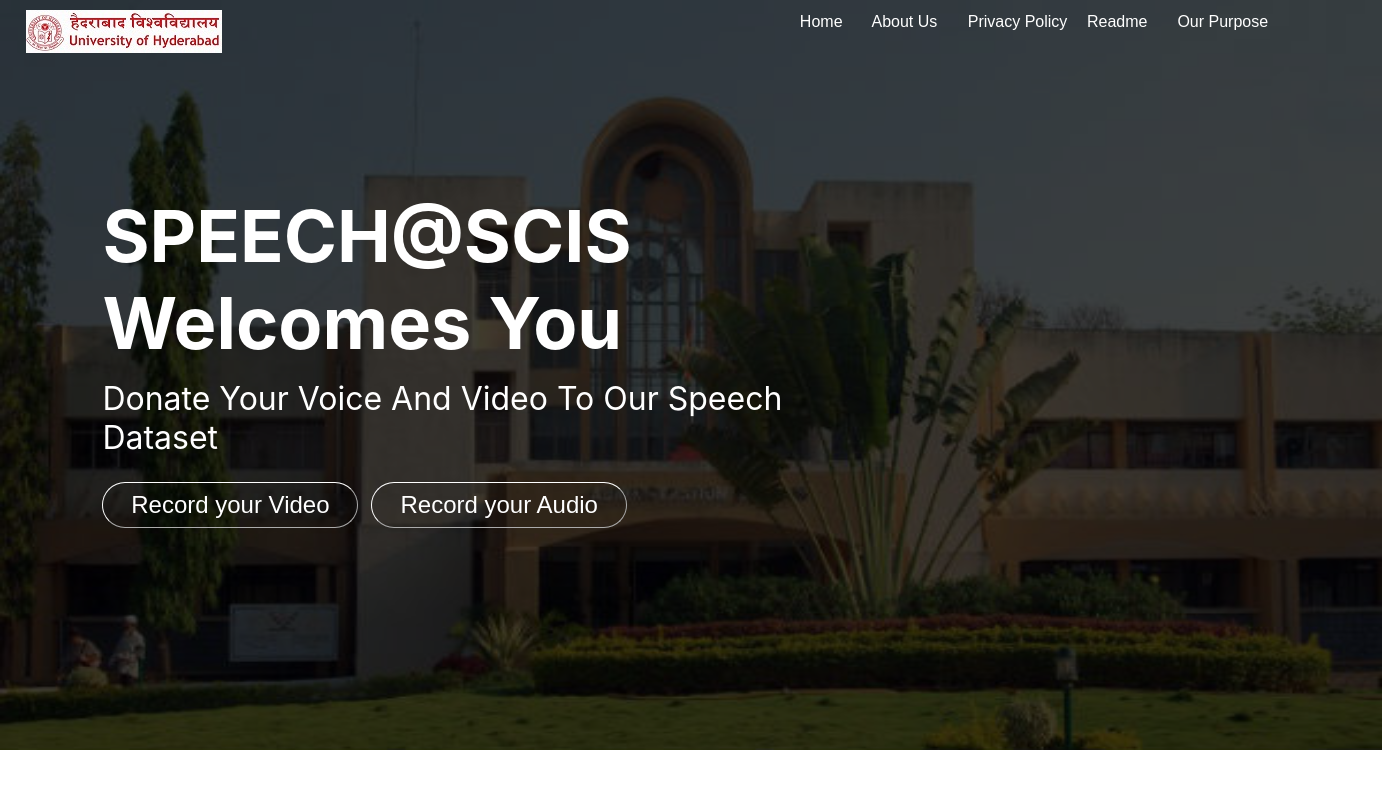
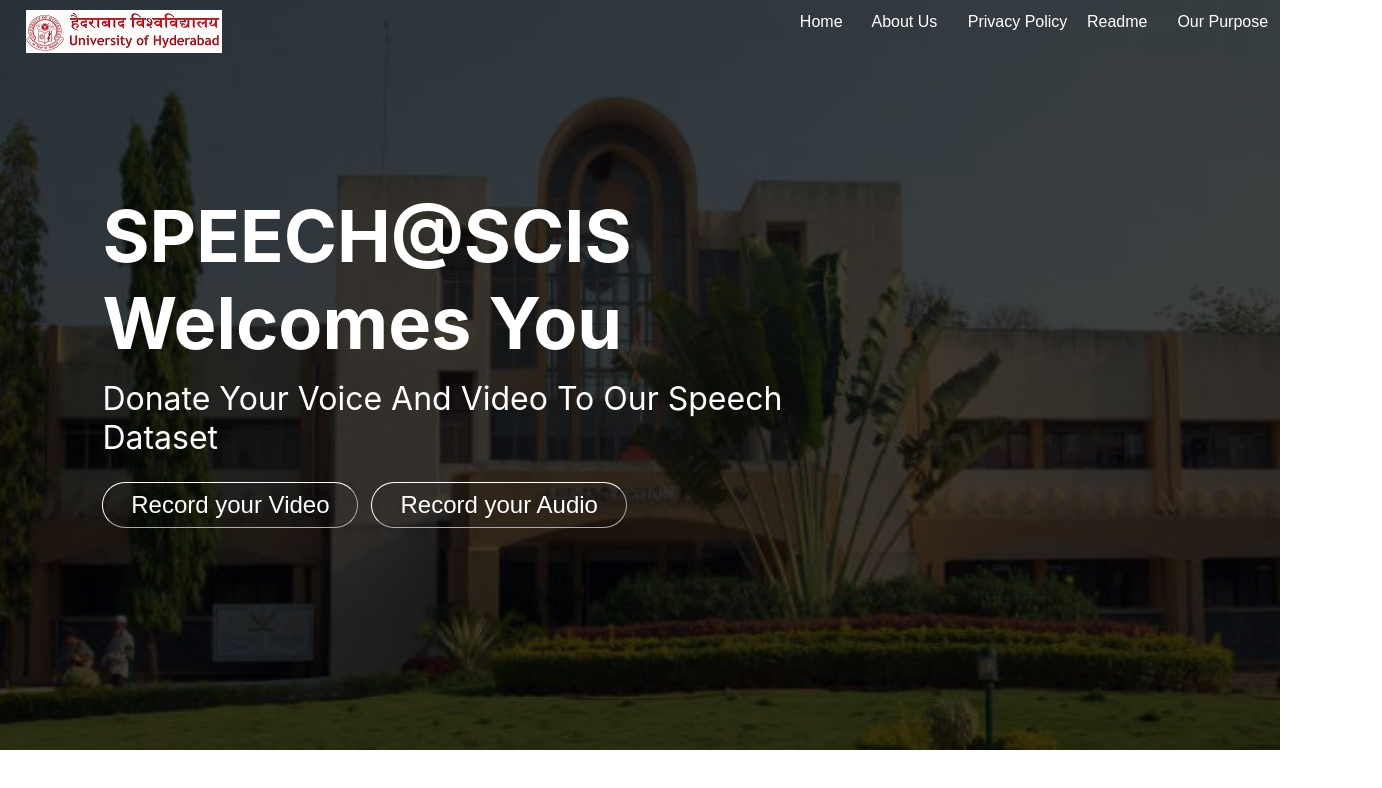
Before and after one commit to Shankhanil/intellispeech-scis, a React (Create React App) app: page / in a window 1280 px wide. Shown: the top 788 px of the page, 1382 px wide, since content can reach past the window. Built offline with nearby package versions, Linux system fonts and the light colour scheme.

Commit message:
Change in the app and routing structure

```diff
--- a/src/App.css
+++ b/src/App.css
@@ -6,3 +6,13 @@ body {
   position: absolute;
   top: 0;
 }
+.main{
+  height: 69.7vh;
+  width: 100%;
+  background-color: blue;
+  background-image:linear-gradient(rgba(0,0,0,0.75),rgba(0,0,0,0.75)), url('./img/04-hyderabaduniversityjpg.jpg');
+  background-size:100% 100%;
+  padding-top: 15%;
+  top: 0;
+  overflow:hidden;
+}
--- a/src/App.js
+++ b/src/App.js
@@ -1,13 +1,14 @@
 import React from 'react';
-import { Route, BrowserRouter as Router } from 'react-router-dom';
+import { Route, Switch, BrowserRouter as Router } from 'react-router-dom';
 
 // styles
 import './App.css';
 
 // assets
 //import logo from './assets/static/logo/uohyd-logo.jpg';
-
-// context
+import AnnotationForm from './components/WelcomePage/AnnotationForm';
+import AudioRecord from './components/AudioRecord/AudioRecord';
+import VideoRecord from './components/VideoRecord/VideoRecord';
 import { LanguageContext } from './context/LanguageContext';
 
 // pages for routing
@@ -18,33 +19,32 @@ import Home from './components/Home';
 function App() {
   return (
     <LanguageContext.Provider value='english'>
+      <div className = 'main'>
+      <Header className = 'header' />
       <Router>
-
+       <Switch>
         <Route path='/' exact>
-          <Header className = 'header' />
           <Home />
         </Route>
 
         <Route path='/audio' exact>
-          <Header className = 'header' />
-          <Home />
+          <AudioRecord />
         </Route>
 
         <Route path='/video' exact>
-          <Header className = 'header' />
-          <Home />
+          <VideoRecord />
         </Route>
 
         <Route path='/vform' exact>
-          <Header className = 'header' />
-          <Home />
+          <AnnotationForm nextPage = "/video" />
         </Route>
 
         <Route path='/aform' exact>
-          <Header className = 'header' />
-          <Home />
+          <AnnotationForm nextPage = "/audio" />
         </Route>
+      </Switch>
       </Router>
+      </div>
     </LanguageContext.Provider>
   );
 }
--- a/src/components/Header.js
+++ b/src/components/Header.js
@@ -1,13 +1,18 @@
 import React from 'react';
-import {Link} from 'react-router-dom';
+import {Link, BrowserRouter as Router} from 'react-router-dom';
 import './Header.css';
 import logo from '../assets/static/logo/uohyd-logo.jpg';
+
+/*const refreshPage = () => {
+    window.location.reload();
+}*/
 
 function Header(){
     return(
         <nav className = 'header'>
+            <Router>
             <div className = 'header_pic'>
-            <Link to = '/'>
+            <Link to = '/' onClick = {() => {window.location.href='/'}}>
                 <img src = {logo}
                      alt = 'Header Logo'
                      className = 'header_logo'
@@ -31,6 +36,7 @@ function Header(){
                 <div className = 'options'>Our Purpose</div>
                 </Link>
             </div>
+            </Router>
         </nav>
     );
 }
--- a/src/components/Home.css
+++ b/src/components/Home.css
@@ -1,13 +1,6 @@
 .home{
-    height: 69.7vh;
     width: 100%;
-    background-color: blue;
-    background-image:linear-gradient(rgba(0,0,0,0.75),rgba(0,0,0,0.75)), url('../img/04-hyderabaduniversityjpg.jpg');
-    background-size:100% 100%;
-    padding-top: 15%;
     padding-left: 8%;
-    top: 0;
-    overflow:hidden;
 }
 .home_text{
     color: white;
--- a/src/components/Home.js
+++ b/src/components/Home.js
@@ -1,16 +1,10 @@
 import React from 'react';
 import './Home.css';
-import { Route, BrowserRouter as Router } from 'react-router-dom';
 import { Link } from 'react-router-dom';
-import AnnotationForm from './WelcomePage/AnnotationForm.js';
-import VideoRecord from  './VideoRecord/VideoRecord.js';
-import AudioRecord from './AudioRecord/AudioRecord.js';
 
 function Home() {
     return (
         <div className = 'home'>
-        <Router>
-            <Route exact path = '/'>
             <div className = 'home_text'>
                 SPEECH@SCIS<br/>
                 Welcomes You
@@ -22,20 +16,7 @@ function Home() {
                <Link to = '/vform' className = 'btn1'><button>Record your Video</button></Link>
                <Link to = '/aform' className = 'btn2'><button>Record your Audio</button></Link>
             </div>
-            </Route>
-            <Route exact path = '/vform'>
-                <AnnotationForm nextPage={'/video'} />
-            </Route>
-            <Route exact path = '/aform'>
-                <AnnotationForm nextPage={'/audio'} />
-            </Route>
-            <Route exact path = '/video'>
-                <VideoRecord />
-            </Route>
-            <Route exact path = '/audio'>
-                <AudioRecord />
-            </Route>
-        </Router>
+
         </div>
     )
 }
```
